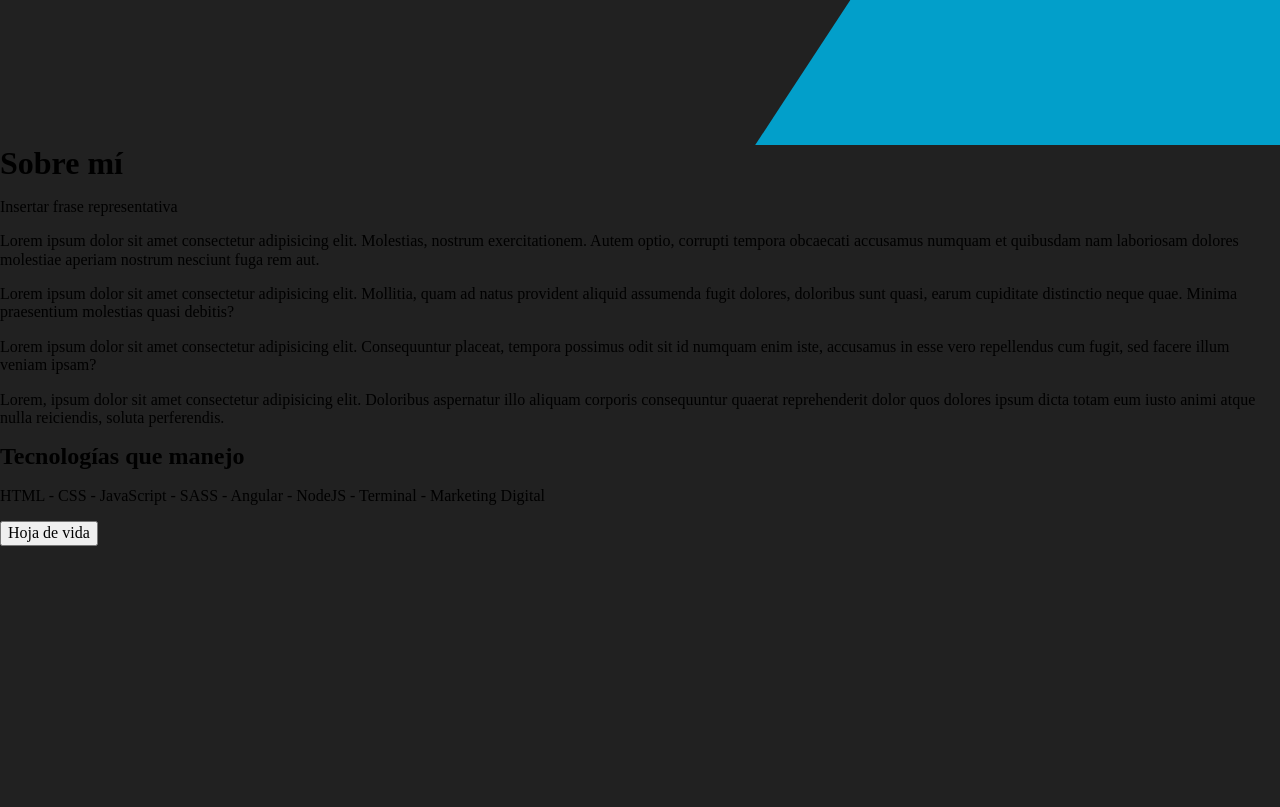
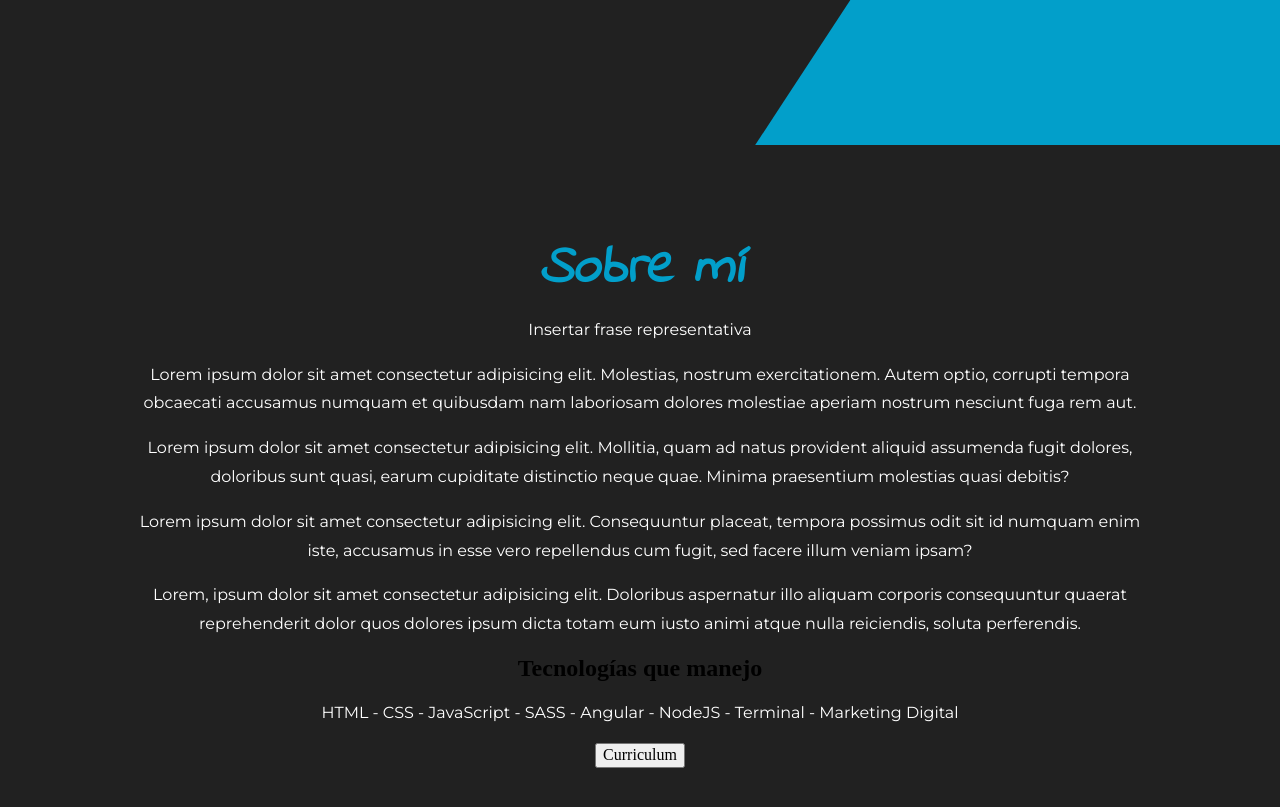
Before and after one commit to nivamol/portafolio-final, a plain HTML site: page index.html in a window 1280 px wide. Shown: the part 655-1462 px from the top of the page. Drawn offline with nearby package versions, Linux system fonts and the light colour scheme; files that its build step writes are made by us from their sources.

Commit message:
parrafos terminados - padding y tamano titulo principal temrinado

```diff
--- a/index.html
+++ b/index.html
@@ -48,7 +48,7 @@
                 <p>HTML - CSS - JavaScript - SASS - Angular - NodeJS - Terminal - Marketing Digital</p>
             </div>
             <div class="description--botones">
-                <button>Hoja de vida</button>
+                <button>Curriculum</button>
             </div>
         </div>
     </section>
--- a/scss/components/_parrafos.scss
+++ b/scss/components/_parrafos.scss
@@ -9,3 +9,15 @@
     content: ' Developer';
     color: $colorTerciario;
 }
+
+/* ---- section aboutme ---- */
+
+.aboutme__description p {
+    font-family: $fuentePrincipal;
+    color: $colorTerciario;
+    line-height: 1.8;
+}
+
+.description--technologies p {
+
+}
--- a/scss/components/_titulos.scss
+++ b/scss/components/_titulos.scss
@@ -39,7 +39,11 @@ h2, h1, h3 {
 /* ---- section aboutme ---- */
 
 .aboutme__description h1 {
-
+    color: $colorPrincipal;
+    font-family: $fuenteSecundaria;
+    font-size: $tamañofuenteprincipal - 10px;
+    padding-top: $paddingtopbottom + 5rem;
+    font-style: italic;
 }
 
 .description--technologies h2 {
--- a/scss/layout/_divs.scss
+++ b/scss/layout/_divs.scss
@@ -30,7 +30,8 @@ div.info__principal {
 /* ---- Section Aboutme ---- */
 
 div.aboutme__description {
-
+    text-align: center;
+    padding: 0 $paddingrightleft + 5rem;
 }
 
 
```
Also changed, not shown: css/styles.css, 2 other files.
